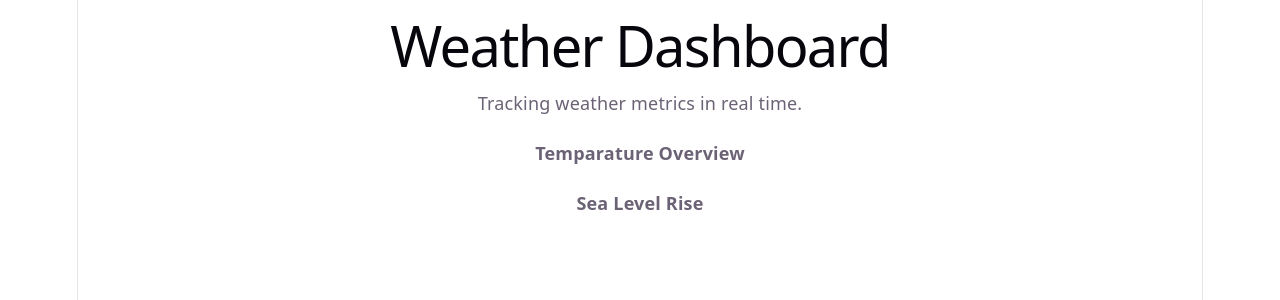
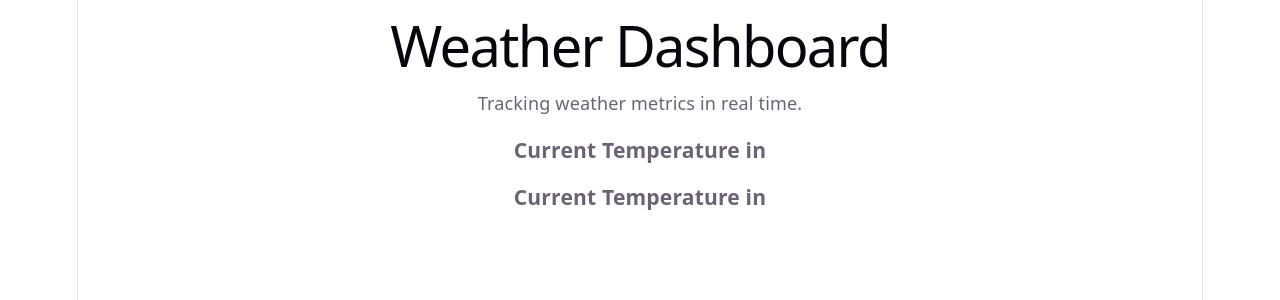
Before and after one commit to ThePainterThree/weather-app, a React (Vite) app: page / in a window 1280 px wide. Shown: the top 300 px of the page. Built offline with nearby package versions, Linux system fonts and the light colour scheme.

Commit message:
refactor Header.tsx

```diff
--- a/src/Header.tsx
+++ b/src/Header.tsx
@@ -1,10 +1,10 @@
 
 type HeaderProps = {
-title: string
+location: string
 }
 
-function Header({ title }: HeaderProps) {
-    return <h4>{title}</h4>
+function Header({ location }: HeaderProps) {
+    return <h3>Current Temperature in {location}</h3>
 }
 
 export default Header
```
